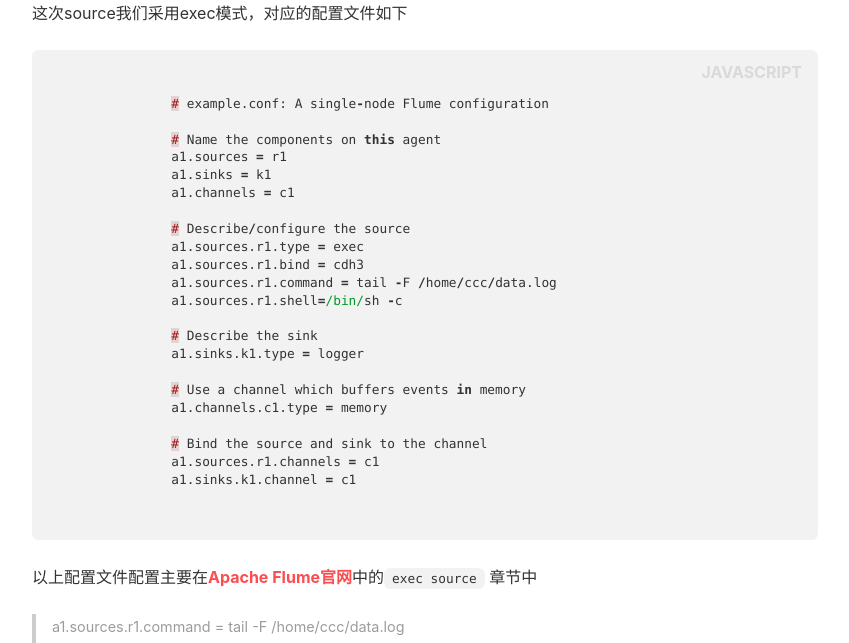
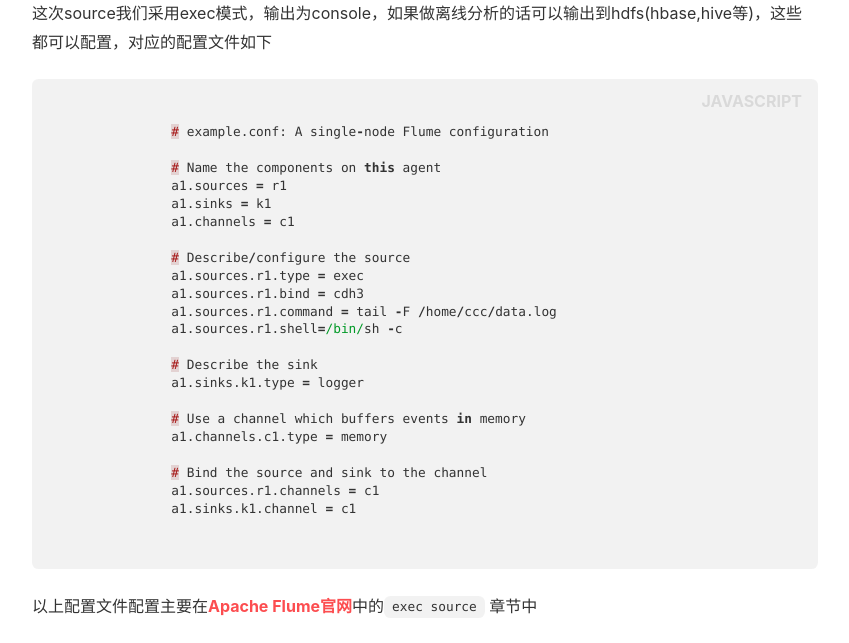
Before and after one commit to Ccccong/Ccccong.github.io, a Jekyll site: the page built from _posts/2018-06-13-Flume lab 2.md, in a window 1280 px wide and 900 px high, scrolled down 905 px, cut to the strip 257-900 px from the top of the window. Shown: the whole strip, without its empty margins (105-954 px from the left). Built offline with Jekyll 4.4.1, drawn with Linux system fonts in a browser that asks for light colours; nearby versions of some CDN libraries.

Commit message:
Update Flume lab 2

```diff
--- a/_posts/2018-06-13-Flume lab 2.md
+++ b/_posts/2018-06-13-Flume lab 2.md
@@ -23,7 +23,7 @@ Flume基本概念图
 
 ![UserGuide_image00](http://p1vuoao0b.bkt.clouddn.com/JekyllWriter/UserGuide_image00.png)
 
-这次source我们采用exec模式，对应的配置文件如下
+这次source我们采用exec模式，输出为console，如果做离线分析的话可以输出到hdfs(hbase,hive等)，这些都可以配置，对应的配置文件如下
 
 
 
```
